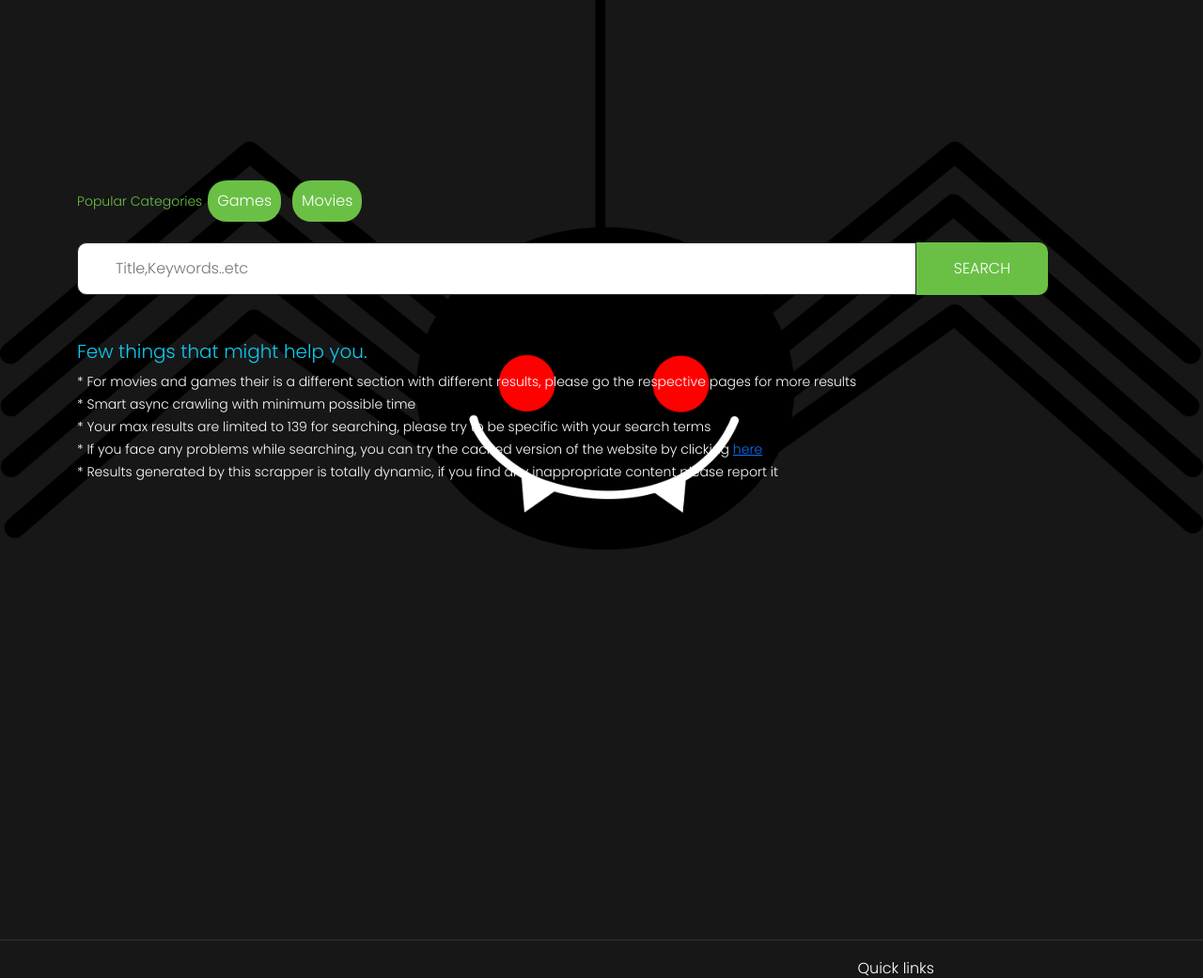
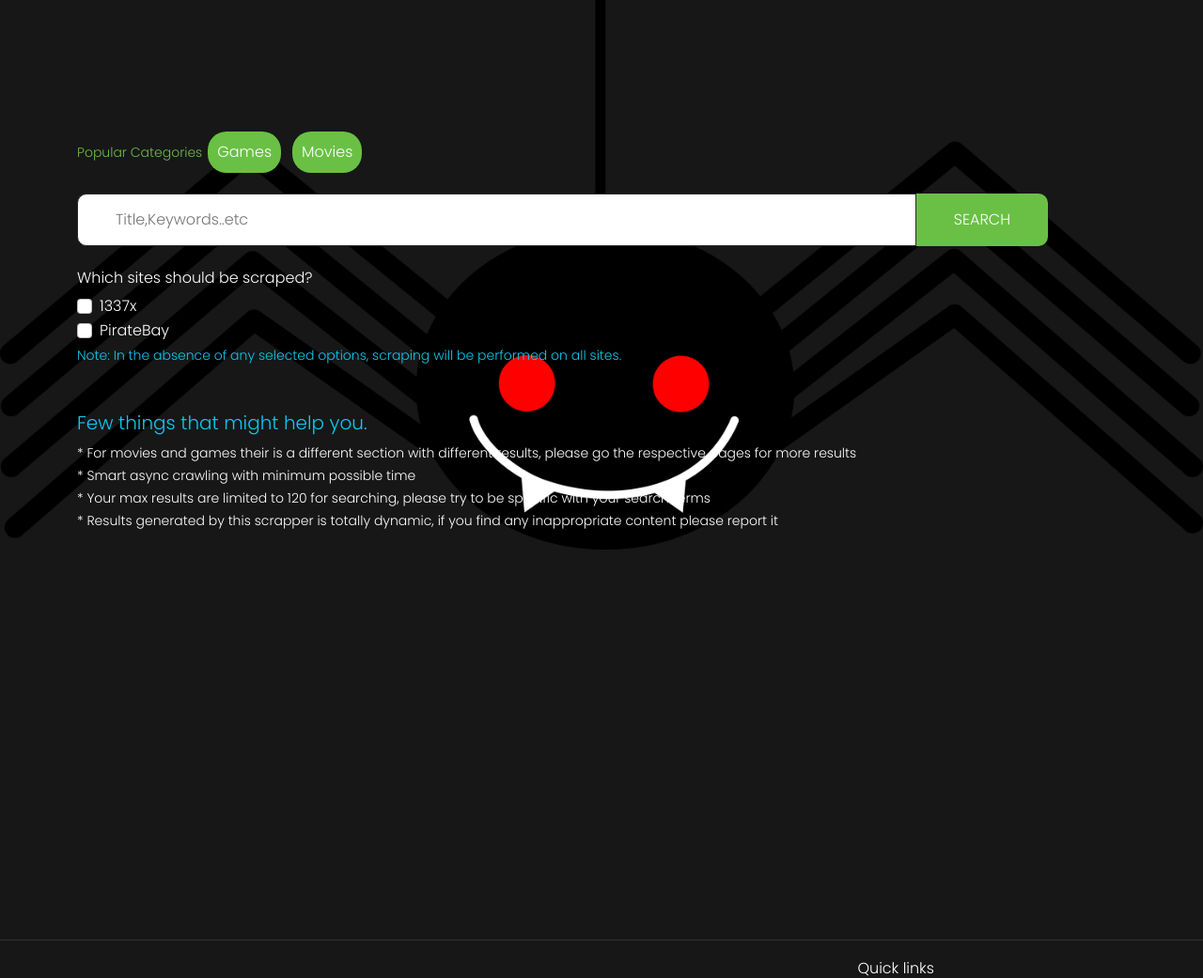
Before and after one commit to iZooGooD/torrscrapper, a Django app: page / in a window 1280 px wide. Shown: the part 65-1106 px from the top of the page at 94% size. Run offline with Django 3.2, Linux system fonts and the light colour scheme.

Commit message:
Add support for selected sites scrapping

```diff
--- a/templates/torrscrapper/index.html
+++ b/templates/torrscrapper/index.html
@@ -9,12 +9,27 @@
                 <a class="_terms" href="{% url 'movies' %}">Movies</a>
             </div>
             <form class="mt-3" method="GET" action="{% url 'searchTorrents' %}">
-
                 <div class="_form-group">
-
                     <input type="text" placeholder="Title,Keywords..etc" class="_s_box" name="keywords"
                         autocomplete="off">
                     <button type="submit" class="_s_button">SEARCH</button>
+                </div>
+                <div class="mt-4 ml-1">
+                    <h6 class="text-white">Which sites should be scraped?</h6>
+                    <div class="form-check">
+                        <label class="form-check-label text-white">
+                            <input type="checkbox" class="form-check-input" name="sites" value="1337x"
+                                id="site_1337x">1337x
+                        </label>
+                    </div>
+                    <div class="form-check">
+                        <label class="form-check-label text-white">
+                            <input type="checkbox" class="form-check-input" name="sites" value="pirate_bay"
+                                id="site_pirate_bay">PirateBay
+                        </label>
+                    </div>
+                    <small class="text-info"> Note: In the absence of any selected options, scraping will be performed
+                        on all sites.</small>
                 </div>
             </form>
             <div class="_notice mt-5">
@@ -22,10 +37,8 @@
                 <small class="text-white">* For movies and games their is a different section with different results,
                     please go the respective pages for more results</small><br>
                 <small class="text-white">* Smart async crawling with minimum possible time</small><br>
-                <small class="text-white">* Your max results are limited to 139 for searching, please try to be specific
+                <small class="text-white">* Your max results are limited to 120 for searching, please try to be specific
                     with your search terms</small><br>
-                <small class="text-white">* If you face any problems while searching, you can try the cached version of
-                    the website by clicking <a href="#">here</a></small><br>
                 <small class="text-white">* Results generated by this scrapper is totally dynamic, if you find any
                     inappropriate content please report it</small>
             </div>
--- a/torrscrapper/views.py
+++ b/torrscrapper/views.py
@@ -16,7 +16,9 @@
 def searchTorrents(request):
     context={}
     keywords = request.GET['keywords'].lower()
-    torrents_data = scrape_data(keywords)
+    keywords = request.GET['keywords'].lower()
+    selected_sites = request.GET.getlist('sites')
+    torrents_data = scrape_data(keywords, selected_sites)
     context["torrents"]= torrents_data
     context["keywords"] = keywords
     return render(request,"torrscrapper/searchResults.html",context)
```
Also changed, not shown: torrscrapper/scraping_utils.py (+12 -6 lines).
